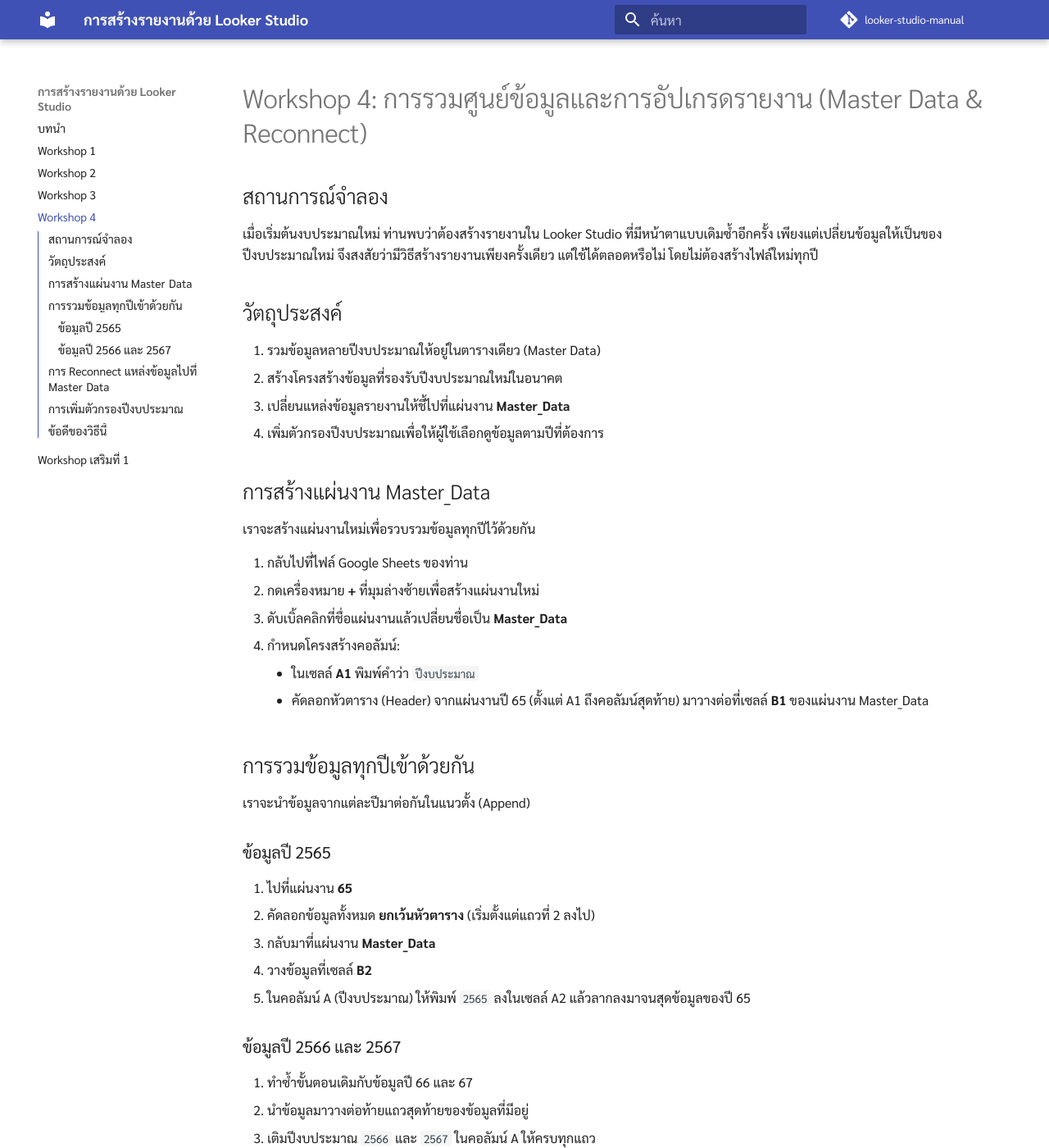
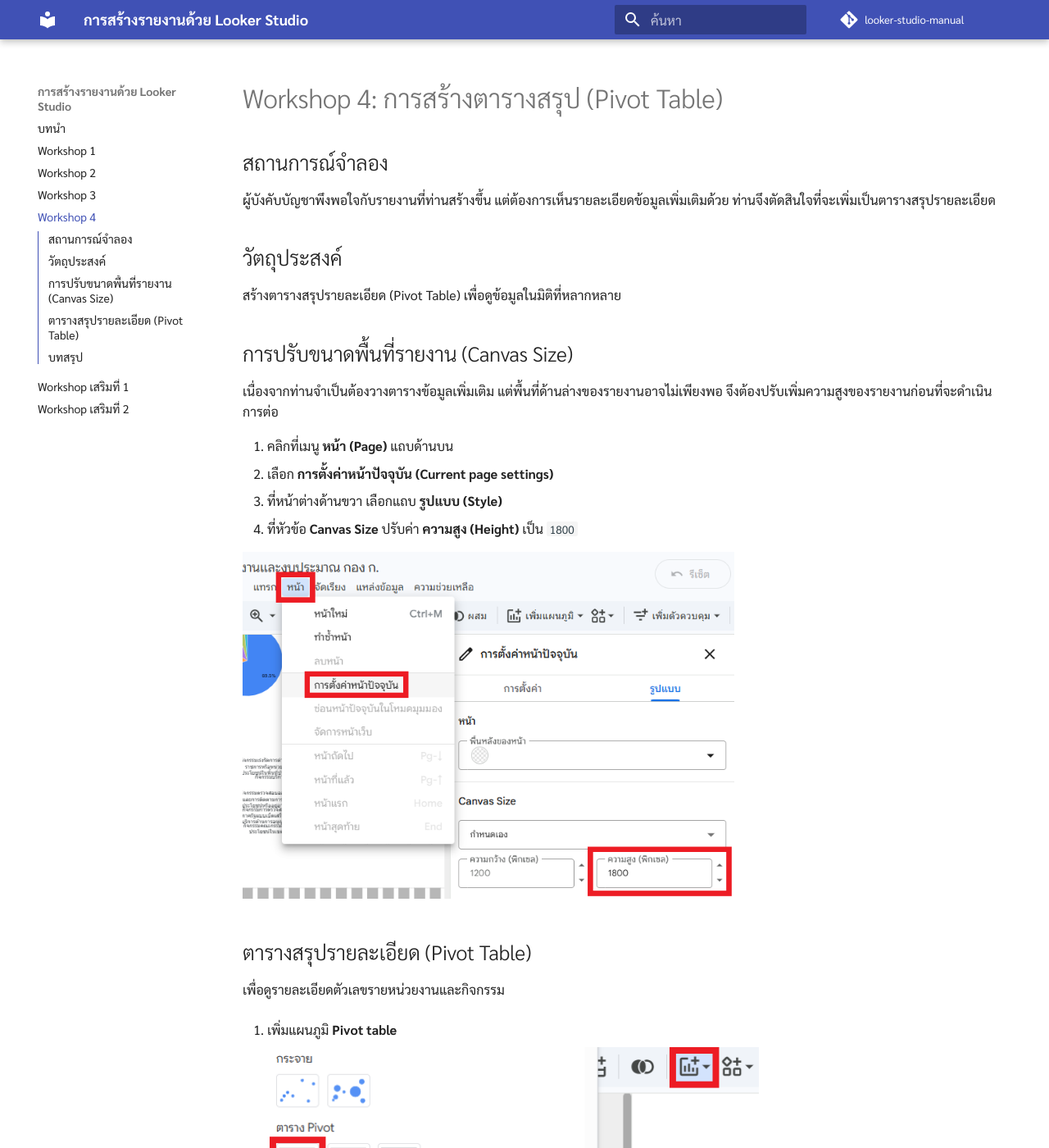
Before and after one commit to weeix/looker-studio-manual, an MkDocs documentation site: the page built from docs/workshop-4.md, in a window 1280 px wide and 1400 px high. Shown: the whole window at 82% size. Built offline with MkDocs 1.6.1 and Material for MkDocs 9.7.7, drawn with Linux system fonts in a browser that asks for light colours; comment, search, counter and statistics services are not loaded; some of the changed text lies outside the part shown.

Commit message:
reorganize workshops

```diff
--- a/docs/workshop-4.md
+++ b/docs/workshop-4.md
@@ -1,68 +1,38 @@
-# Workshop 4: การรวมศูนย์ข้อมูลและการอัปเกรดรายงาน (Master Data & Reconnect)
+# Workshop 4: การสร้างตารางสรุป (Pivot Table)
 
 ## สถานการณ์จำลอง
 
-เมื่อเริ่มต้นงบประมาณใหม่ ท่านพบว่าต้องสร้างรายงานใน Looker Studio ที่มีหน้าตาแบบเดิมซ้ำอีกครั้ง เพียงแต่เปลี่ยนข้อมูลให้เป็นของปีงบประมาณใหม่ จึงสงสัยว่ามีวิธีสร้างรายงานเพียงครั้งเดียว แต่ใช้ได้ตลอดหรือไม่ โดยไม่ต้องสร้างไฟล์ใหม่ทุกปี
+ผู้บังคับบัญชาพึงพอใจกับรายงานที่ท่านสร้างขึ้น แต่ต้องการเห็นรายละเอียดข้อมูลเพิ่มเติมด้วย ท่านจึงตัดสินใจที่จะเพิ่มเป็นตารางสรุปรายละเอียด
 
 ## วัตถุประสงค์
 
-1. รวมข้อมูลหลายปีงบประมาณให้อยู่ในตารางเดียว (Master Data)
-2. สร้างโครงสร้างข้อมูลที่รองรับปีงบประมาณใหม่ในอนาคต
-3. เปลี่ยนแหล่งข้อมูลรายงานให้ชี้ไปที่แผ่นงาน **Master_Data**
-4. เพิ่มตัวกรองปีงบประมาณเพื่อให้ผู้ใช้เลือกดูข้อมูลตามปีที่ต้องการ
+สร้างตารางสรุปรายละเอียด (Pivot Table) เพื่อดูข้อมูลในมิติที่หลากหลาย
 
-## การสร้างแผ่นงาน Master_Data
+## การปรับขนาดพื้นที่รายงาน (Canvas Size)
 
-เราจะสร้างแผ่นงานใหม่เพื่อรวบรวมข้อมูลทุกปีไว้ด้วยกัน
+เนื่องจากท่านจำเป็นต้องวางตารางข้อมูลเพิ่มเติม แต่พื้นที่ด้านล่างของรายงานอาจไม่เพียงพอ จึงต้องปรับเพิ่มความสูงของรายงานก่อนที่จะดำเนินการต่อ
 
-1. กลับไปที่ไฟล์ Google Sheets ของท่าน
-2. กดเครื่องหมาย **+** ที่มุมล่างซ้ายเพื่อสร้างแผ่นงานใหม่
-3. ดับเบิ้ลคลิกที่ชื่อแผ่นงานแล้วเปลี่ยนชื่อเป็น **Master_Data**
-4. กำหนดโครงสร้างคอลัมน์:
-    - ในเซลล์ **A1** พิมพ์คำว่า `ปีงบประมาณ`
-    - คัดลอกหัวตาราง (Header) จากแผ่นงานปี 65 (ตั้งแต่ A1 ถึงคอลัมน์สุดท้าย) มาวางต่อที่เซลล์ **B1** ของแผ่นงาน Master_Data
+1. คลิกที่เมนู **หน้า (Page)** แถบด้านบน
+2. เลือก **การตั้งค่าหน้าปัจจุบัน (Current page settings)**
+3. ที่หน้าต่างด้านขวา เลือกแถบ **รูปแบบ (Style)**
+4. ที่หัวข้อ **Canvas Size** ปรับค่า **ความสูง (Height)** เป็น `1800`
 
-## การรวมข้อมูลทุกปีเข้าด้วยกัน
+![การปรับขนาดพื้นที่รายงาน](img/ws4-s1-1.png){ width="600" }
 
-เราจะนำข้อมูลจากแต่ละปีมาต่อกันในแนวตั้ง (Append)
+## ตารางสรุปรายละเอียด (Pivot Table)
 
-### ข้อมูลปี 2565
-1. ไปที่แผ่นงาน **65**
-2. คัดลอกข้อมูลทั้งหมด **ยกเว้นหัวตาราง** (เริ่มตั้งแต่แถวที่ 2 ลงไป)
-3. กลับมาที่แผ่นงาน **Master_Data**
-4. วางข้อมูลที่เซลล์ **B2**
-5. ในคอลัมน์ A (ปีงบประมาณ) ให้พิมพ์ `2565` ลงในเซลล์ A2 แล้วลากลงมาจนสุดข้อมูลของปี 65
+เพื่อดูรายละเอียดตัวเลขรายหน่วยงานและกิจกรรม
 
-### ข้อมูลปี 2566 และ 2567
-1. ทำซ้ำขั้นตอนเดิมกับข้อมูลปี 66 และ 67
-2. นำข้อมูลมาวางต่อท้ายแถวสุดท้ายของข้อมูลที่มีอยู่
-3. เติมปีงบประมาณ `2566` และ `2567` ในคอลัมน์ A ให้ครบทุกแถว
+1. เพิ่มแผนภูมิ **Pivot table**
 
-**ผลลัพธ์:** ท่านจะมีตารางข้อมูลขนาดใหญ่ที่รวมข้อมูลทุกปีไว้ในแผ่นงานเดียว โดยมีคอลัมน์ A ระบุว่าเป็นข้อมูลของปีใด
+    ![เพิ่มแผนภูมิ Pivot table](img/ws4-s2-1.png){ width="600" }
 
-## การ Reconnect แหล่งข้อมูลไปที่ Master_Data
+2. **มิติข้อมูลแถว (Row Dimension):** `หน่วยปฏิบัติ`
+3. **มิติข้อมูลคอลัมน์ (Column Dimension):** `กิจกรรม`
+4. **เมตริก (Metric):** `งบประมาณ`, `ยอดเบิกจ่าย`, `ยอดคงเหลือ (GF)`
 
-เราจะเปลี่ยนให้ Looker Studio ไปดึงข้อมูลจาก Master_Data แทนแผ่นงานรายปี
+    ![เพิ่มมิติข้อมูลและเมตริก](img/ws4-s2-2.png){ width="300" }
 
-1. กลับไปที่ Looker Studio ในโหมดแก้ไข (Edit)
-2. ไปที่เมนู **ทรัพยากร (Resource) > จัดการแหล่งข้อมูลที่เพิ่มเข้ามา (Manage added data sources)**
-3. คลิก **แก้ไข (Edit)** ที่แหล่งข้อมูลเดิมของท่าน
-4. คลิก **แก้ไขการเชื่อมต่อ (Edit connection)** ที่มุมซ้ายบน
-5. เลือกแผ่นงาน **Master_Data**
-6. กด **เชื่อมต่อใหม่ (Reconnect)**
-7. ระบบจะแจ้งเตือนการเปลี่ยนแปลงฟิลด์ (ถ้ามี) หรือแจ้งว่าพบฟิลด์ใหม่ (ปีงบประมาณ) ให้กด **ใช้ (Apply)**
-8. กด **เสร็จสิ้น (Done)** และ **ปิด (Close)**
+## บทสรุป
 
-## การเพิ่มตัวกรองปีงบประมาณ
-
-เพื่อให้ผู้ใช้งานเลือกดูข้อมูลเฉพาะปีที่ต้องการได้
-
-1. คลิกเมนู **เพิ่มตัวควบคุม (Add a control)**
-2. เลือก **รายการแบบเลื่อนลง (Drop-down list)**
-3. วางตัวกรองไว้ที่ส่วนหัวของรายงาน (ข้างๆ ชื่อรายงาน)
-4. ตั้งค่าในแถบ **ตั้งค่า (Setup)**:
-    - **ฟิลด์ตัวควบคุม (Control field):** เลือก `ปีงบประมาณ`
-5. ทดสอบการใช้งานโดยกดปุ่ม **ดู (View)** ที่มุมขวาบน แล้วลองเปลี่ยนปีใน Drop-down กราฟทั้งหมดควรอัปเดตตามปีที่เลือก
-
-## ข้อดีของวิธีนี้
-เมื่อมีข้อมูลปีงบประมาณใหม่ (เช่น ปี 2568) ท่านเพียงแค่นำข้อมูลมาต่อท้ายในแผ่นงาน Master_Data แล้วกด Refresh ใน Looker Studio ข้อมูลปีใหม่ก็จะปรากฏขึ้นมาให้เลือกทันที โดยไม่ต้องสร้างรายงานใหม่
+ใน Workshop นี้ ท่านได้เรียนรู้วิธีการขยายพื้นที่รายงานและสร้าง Pivot Table ซึ่งช่วยให้ท่านสามารถนำเสนอข้อมูลได้ครบถ้วนและละเอียดมากยิ่งขึ้น
--- a/docs/workshop-supplement-1.md
+++ b/docs/workshop-supplement-1.md
@@ -1,64 +1,68 @@
-# Workshop เสริมที่ 1: การเรียงลำดับข้อมูลในรายงาน (Custom Sorting)
+# Workshop เสริมที่ 1: การทำให้เลือกดูข้อมูลตามปีงบประมาณได้
 
 ## สถานการณ์จำลอง
 
-ท่านได้รับ Feedback จากหัวหน้าว่าอยากเรียงลำดับหน่วยปฏิบัติตามโครงสร้างหน่วยงาน คือ ส่วนกลาง, สจป. 1-13, สจป. สาขาทุกสาขา แทนที่จะเรียงตามตัวอักษร ก-ฮ ซึ่งทำให้การอ่านรายงานยาก
+เมื่อเริ่มต้นงบประมาณใหม่ ท่านพบว่าต้องสร้างรายงานใน Looker Studio ที่มีหน้าตาแบบเดิมซ้ำอีกครั้ง เพียงแต่เปลี่ยนข้อมูลให้เป็นของปีงบประมาณใหม่ จึงสงสัยว่ามีวิธีสร้างรายงานเพียงครั้งเดียว แต่ใช้ได้ตลอดหรือไม่ โดยไม่ต้องสร้างไฟล์ใหม่ทุกปี
 
 ## วัตถุประสงค์
 
-1. สร้างตารางอ้างอิงลำดับหน่วยงาน
-2. เรียนรู้เทคนิคการผสมข้อมูล (Data Blending) เพื่อนำลำดับมาใช้กับข้อมูลหลัก
-3. จัดเรียงกราฟตามลำดับที่กำหนดเอง
+1. รวมข้อมูลหลายปีงบประมาณให้อยู่ในตารางเดียว (Master Data)
+2. สร้างโครงสร้างข้อมูลที่รองรับปีงบประมาณใหม่ในอนาคต
+3. เปลี่ยนแหล่งข้อมูลรายงานให้ชี้ไปที่แผ่นงาน **Master_Data**
+4. เพิ่มตัวกรองปีงบประมาณเพื่อให้ผู้ใช้เลือกดูข้อมูลตามปีที่ต้องการ
 
-## สร้างแผ่นงานอ้างอิง
+## การสร้างแผ่นงาน Master_Data
 
-เราต้องสร้าง "คู่มือ" ให้ Looker Studio รู้ว่าหน่วยงานไหนควรอยู่อันดับที่เท่าไหร่
+เราจะสร้างแผ่นงานใหม่เพื่อรวบรวมข้อมูลทุกปีไว้ด้วยกัน
 
-1. สร้างแผ่นงานใหม่ใน Google Sheets ไฟล์เดิม ตั้งชื่อว่า **หน่วยปฏิบัติ**
-2. สร้างคอลัมน์ 2 คอลัมน์:
-    - **A1:** `ลำดับหน่วยปฏิบัติ` (สำหรับใส่ตัวเลขเรียงลำดับ)
-    - **B1:** `ชื่อหน่วยปฏิบัติ` (สำหรับใส่ชื่อหน่วยงาน)
-3. กรอกข้อมูลลงไป:
-    - **ลำดับหน่วยปฏิบัติ:** ใส่ตัวเลข 1, 2, 3, ... ไล่ลงไป
-    - **ชื่อหน่วยปฏิบัติ:** ใส่ชื่อหน่วยงานเรียงตามลำดับที่ต้องการ (เช่น 1 = ส่วนกลาง, 2 = สจป. 1, ...)
+1. กลับไปที่ไฟล์ Google Sheets ของท่าน
+2. กดเครื่องหมาย **+** ที่มุมล่างซ้ายเพื่อสร้างแผ่นงานใหม่
+3. ดับเบิ้ลคลิกที่ชื่อแผ่นงานแล้วเปลี่ยนชื่อเป็น **Master_Data**
+4. กำหนดโครงสร้างคอลัมน์:
+    - ในเซลล์ **A1** พิมพ์คำว่า `ปีงบประมาณ`
+    - คัดลอกหัวตาราง (Header) จากแผ่นงานปี 65 (ตั้งแต่ A1 ถึงคอลัมน์สุดท้าย) มาวางต่อที่เซลล์ **B1** ของแผ่นงาน Master_Data
 
-    !!! warning "ข้อควรระวัง"
-        ข้อมูลในคอลัมน์ **ชื่อหน่วยปฏิบัติ** จะต้องเขียนให้ **ตรงกันทุกตัวอักษร** กับข้อมูลในแผ่นงาน Master_Data มิฉะนั้นจะไม่สามารถเชื่อมโยงข้อมูลกันได้ (แนะนำให้ใช้วิธี Copy-Paste ชื่อหน่วยงานมาวาง)
+## การรวมข้อมูลทุกปีเข้าด้วยกัน
 
-## การผสมข้อมูล (Data Blending) ใน Looker Studio
+เราจะนำข้อมูลจากแต่ละปีมาต่อกันในแนวตั้ง (Append)
 
-เราจะนำตาราง "หน่วยปฏิบัติ" มาเชื่อมกับ "Master_Data" เพื่อดึงเลขลำดับมาใช้
+### ข้อมูลปี 2565
+1. ไปที่แผ่นงาน **65**
+2. คัดลอกข้อมูลทั้งหมด **ยกเว้นหัวตาราง** (เริ่มตั้งแต่แถวที่ 2 ลงไป)
+3. กลับมาที่แผ่นงาน **Master_Data**
+4. วางข้อมูลที่เซลล์ **B2**
+5. ในคอลัมน์ A (ปีงบประมาณ) ให้พิมพ์ `2565` ลงในเซลล์ A2 แล้วลากลงมาจนสุดข้อมูลของปี 65
 
-1. กลับไปที่ Looker Studio
-2. เพิ่มแหล่งข้อมูลใหม่: ไปที่ **เพิ่มข้อมูล (Add data) > Google Sheets > เลือกแผ่นงาน "หน่วยปฏิบัติ" > เพิ่ม (Add)**
-3. ไปที่เมนู **ทรัพยากร (Resource) > จัดการการผสมข้อมูล (Manage blends)**
-4. คลิก **เพิ่มการผสม (Add a blend)**
-5. ตั้งค่าการผสมข้อมูล:
-    - **ตารางที่ 1 (ซ้าย):** เลือก `Master_Data`
-    - **ตารางที่ 2 (ขวา):** คลิก **เข้าร่วมตารางอื่น (Join another table)** แล้วเลือกแหล่งข้อมูล `หน่วยปฏิบัติ`
-6. กำหนดเงื่อนไขการเชื่อม (Join Condition):
-    - ลากฟิลด์ `ชื่อหน่วยปฏิบัติ` ของทั้งสองตารางมาวางในช่อง **เงื่อนไขการเข้าร่วม (Join condition)**
-    - คลิกที่สัญลักษณ์วงกลมซ้อนกัน (Join operator) เลือกเป็น **Left Outer** (เพื่อให้ข้อมูลหลักยังอยู่ครบ แม้ไม่มีลำดับระบุไว้)
-    - กด **บันทึก (Save)**
-7. เลือกฟิลด์ที่ต้องการใช้งาน:
-    - ในตารางที่ 2 (หน่วยปฏิบัติ) ให้ลากฟิลด์ `ลำดับหน่วยปฏิบัติ` มาใส่ในช่อง **มิติข้อมูล (Dimensions)**
-    - (ตรวจสอบให้แน่ใจว่าในตารางที่ 1 (Master_Data) มีฟิลด์ที่จำเป็นครบถ้วน เช่น งบประมาณ, ยอดเบิกจ่าย)
-8. ตั้งชื่อการผสมข้อมูล (Data Blend Name) ด้านขวาบนว่า `Master_Data + Sorting`
-9. กด **บันทึก (Save)** และ **ปิด (Close)**
+### ข้อมูลปี 2566 และ 2567
+1. ทำซ้ำขั้นตอนเดิมกับข้อมูลปี 66 และ 67
+2. นำข้อมูลมาวางต่อท้ายแถวสุดท้ายของข้อมูลที่มีอยู่
+3. เติมปีงบประมาณ `2566` และ `2567` ในคอลัมน์ A ให้ครบทุกแถว
 
-## การจัดเรียงข้อมูลในแผนภูมิ
+**ผลลัพธ์:** ท่านจะมีตารางข้อมูลขนาดใหญ่ที่รวมข้อมูลทุกปีไว้ในแผ่นงานเดียว โดยมีคอลัมน์ A ระบุว่าเป็นข้อมูลของปีใด
 
-เมื่อผสมข้อมูลเสร็จแล้ว เราจะนำฟิลด์ "ลำดับหน่วยปฏิบัติ" มาใช้ในการจัดเรียง
+## การ Reconnect แหล่งข้อมูลไปที่ Master_Data
 
-1. คลิกที่แผนภูมิที่ต้องการจัดเรียง (เช่น กราฟแท่งแสดงหน่วยปฏิบัติ)
-2. ที่แถบ **ตั้งค่า (Setup)** เปลี่ยน **แหล่งข้อมูล (Data source)** เป็น `Master_Data + Sorting` (ที่เราเพิ่งสร้าง)
-3. เลื่อนลงมาที่หัวข้อ **จัดเรียง (Sort)**
-4. คลิกที่ฟิลด์เดิม แล้วเปลี่ยนเป็นเลือกฟิลด์ `ลำดับหน่วยปฏิบัติ`
-5. เลือกการเรียงลำดับเป็น **จากน้อยไปมาก (Ascending)**
+เราจะเปลี่ยนให้ Looker Studio ไปดึงข้อมูลจาก Master_Data แทนแผ่นงานรายปี
 
-**ผลลัพธ์:** กราฟของท่านจะเรียงลำดับหน่วยงานตามที่ท่านกำหนดไว้ใน Google Sheets อย่างถูกต้อง
+1. กลับไปที่ Looker Studio ในโหมดแก้ไข (Edit)
+2. ไปที่เมนู **ทรัพยากร (Resource) > จัดการแหล่งข้อมูลที่เพิ่มเข้ามา (Manage added data sources)**
+3. คลิก **แก้ไข (Edit)** ที่แหล่งข้อมูลเดิมของท่าน
+4. คลิก **แก้ไขการเชื่อมต่อ (Edit connection)** ที่มุมซ้ายบน
+5. เลือกแผ่นงาน **Master_Data**
+6. กด **เชื่อมต่อใหม่ (Reconnect)**
+7. ระบบจะแจ้งเตือนการเปลี่ยนแปลงฟิลด์ (ถ้ามี) หรือแจ้งว่าพบฟิลด์ใหม่ (ปีงบประมาณ) ให้กด **ใช้ (Apply)**
+8. กด **เสร็จสิ้น (Done)** และ **ปิด (Close)**
 
-## การแก้ไขปัญหา (Troubleshooting)
+## การเพิ่มตัวกรองปีงบประมาณ
 
-- **กราฟแสดงข้อมูลไม่ครบ:** อาจเกิดจากชื่อหน่วยงานใน 2 ตารางเขียนไม่ตรงกัน (เช่น มีเว้นวรรคเกิน) ให้กลับไปตรวจสอบใน Google Sheets
-- **หาฟิลด์ลำดับไม่เจอ:** ให้กลับไปที่เมนู Manage blends แล้วตรวจสอบว่าได้ลากฟิลด์ `ลำดับหน่วยปฏิบัติ` เข้ามาในส่วน Dimensions แล้วหรือยัง
+เพื่อให้ผู้ใช้งานเลือกดูข้อมูลเฉพาะปีที่ต้องการได้
+
+1. คลิกเมนู **เพิ่มตัวควบคุม (Add a control)**
+2. เลือก **รายการแบบเลื่อนลง (Drop-down list)**
+3. วางตัวกรองไว้ที่ส่วนหัวของรายงาน (ข้างๆ ชื่อรายงาน)
+4. ตั้งค่าในแถบ **ตั้งค่า (Setup)**:
+    - **ฟิลด์ตัวควบคุม (Control field):** เลือก `ปีงบประมาณ`
+5. ทดสอบการใช้งานโดยกดปุ่ม **ดู (View)** ที่มุมขวาบน แล้วลองเปลี่ยนปีใน Drop-down กราฟทั้งหมดควรอัปเดตตามปีที่เลือก
+
+## ข้อดีของวิธีนี้
+เมื่อมีข้อมูลปีงบประมาณใหม่ (เช่น ปี 2568) ท่านเพียงแค่นำข้อมูลมาต่อท้ายในแผ่นงาน Master_Data แล้วกด Refresh ใน Looker Studio ข้อมูลปีใหม่ก็จะปรากฏขึ้นมาให้เลือกทันที โดยไม่ต้องสร้างรายงานใหม่
--- a/mkdocs.yml
+++ b/mkdocs.yml
@@ -45,3 +45,4 @@
   - Workshop 3: workshop-3.md
   - Workshop 4: workshop-4.md
   - Workshop เสริมที่ 1: workshop-supplement-1.md
+  - Workshop เสริมที่ 2: workshop-supplement-2.md
```
Also changed, not shown: docs/index.md (+3 -2 lines), docs/workshop-supplement-2.md (added, +64 -0 lines), docs/img/ws4-s1-1.png (added), docs/img/ws4-s2-1.png (added), docs/img/ws4-s2-2.png (added).
